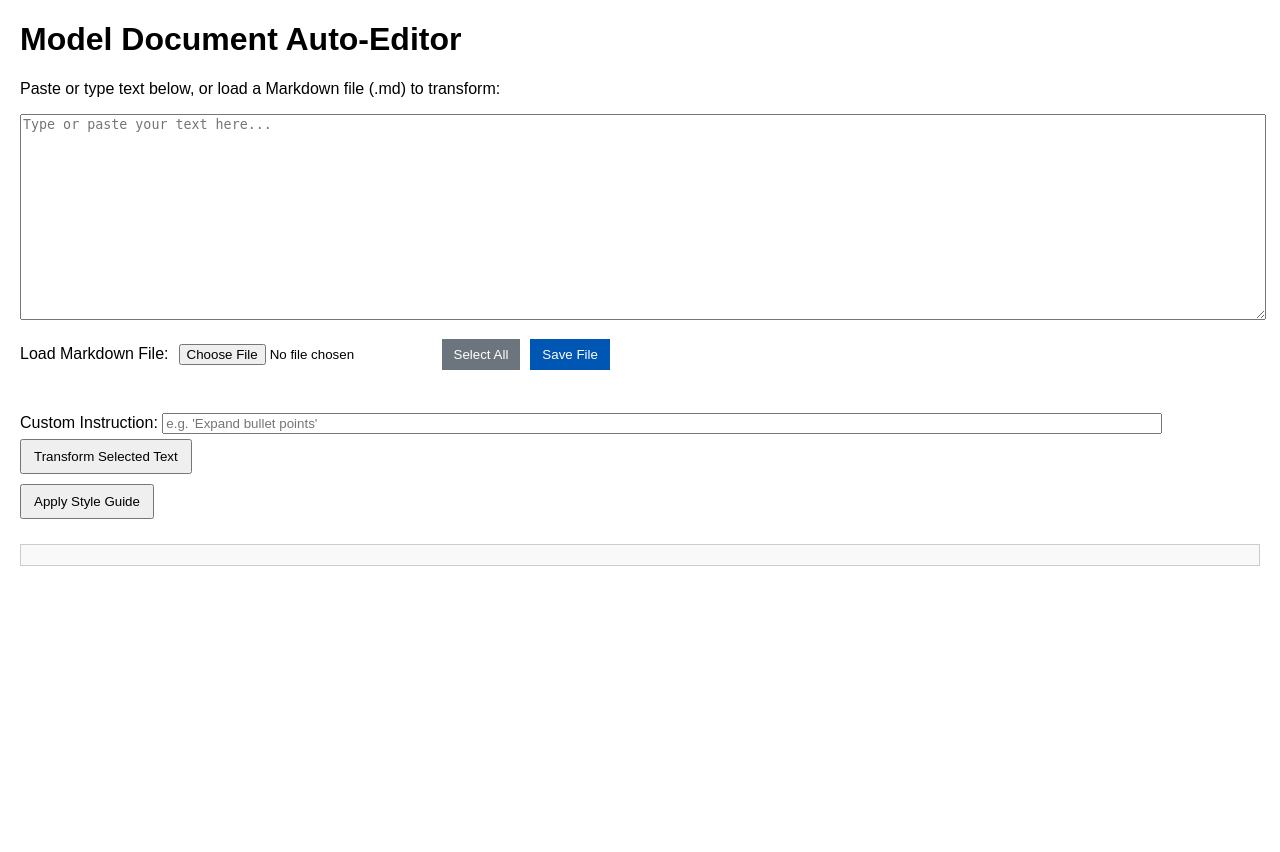
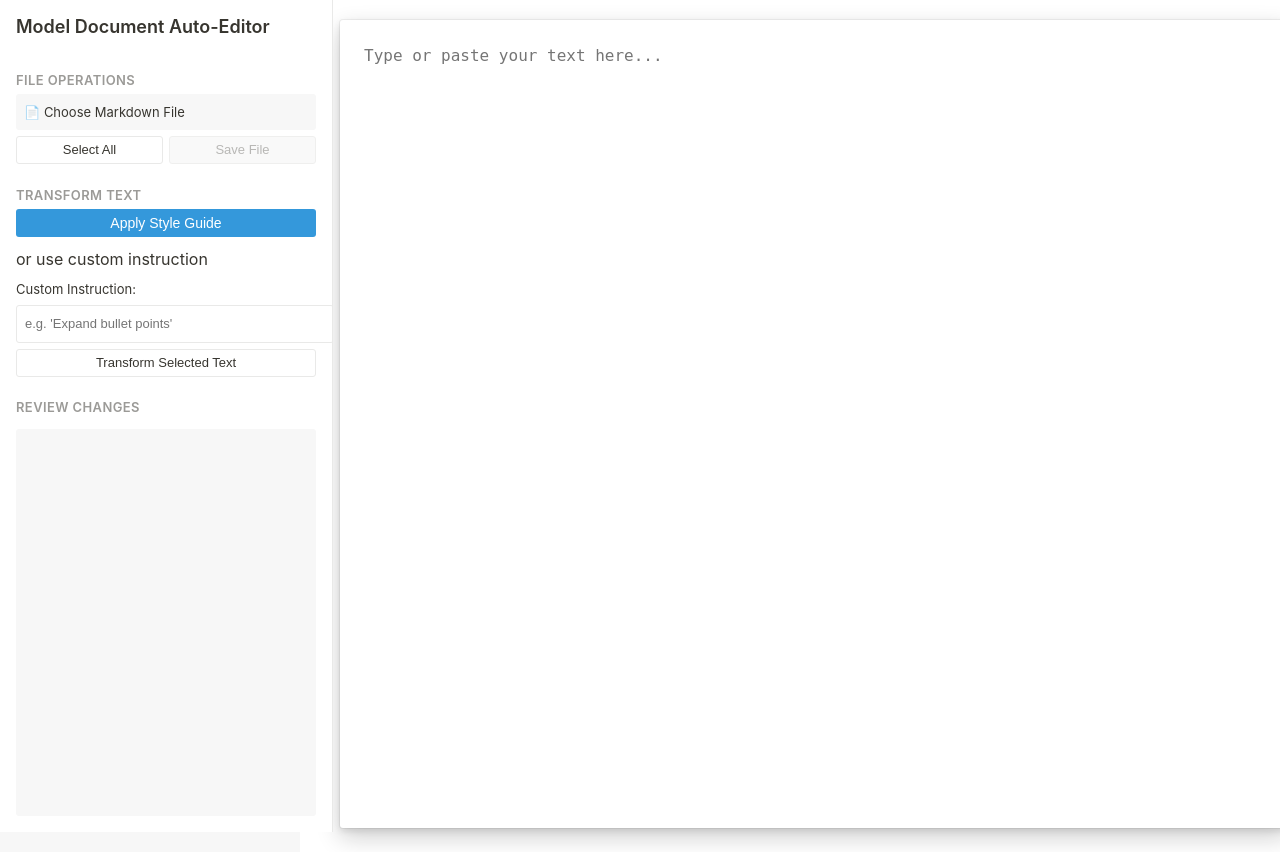
Before and after one commit to benreeve1984/doc_edit, a Flask app: page / in a window 1280 px wide. Before the commit the page ends 566 px from the top, so only its background shows below. Run offline with Flask 3, Linux system fonts and the light colour scheme; some libraries are stand-ins or nearby versions.

Commit message:
Redesign UI with Notion-inspired styling and improved layout
- Implemented a sidebar-based layout with Notion-like color scheme
- Added CSS variables for consistent theming
- Restructured page layout with fixed sidebar and main content area
- Enhanced button and input styling with more modern, compact design
- Improved button and control states with dynamic updates
- Added scrollbar styling and refined typography
- Optimized spacing and visual hierarchy of controls

```diff
--- a/templates/index.html
+++ b/templates/index.html
@@ -4,110 +4,306 @@
   <meta charset="UTF-8" />
   <title>Model Document Auto-Editor</title>
   <style>
+    :root {
+        --notion-white: #ffffff;
+        --notion-bg: #f7f7f7;
+        --notion-text: #37352f;
+        --notion-gray: #9b9a97;
+        --notion-brown: #64473a;
+        --notion-border: #e9e9e8;
+        --notion-hover: #efefef;
+        --sidebar-width: 300px;
+    }
+
     body {
-      margin: 20px;
-      font-family: sans-serif;
+        margin: 0;
+        font-family: -apple-system, BlinkMacSystemFont, "Segoe UI", Helvetica, "Apple Color Emoji", Arial, sans-serif, "Segoe UI Emoji", "Segoe UI Symbol";
+        color: var(--notion-text);
+        background: var(--notion-bg);
+        display: flex;
+        min-height: 100vh;
     }
+
+    .sidebar {
+        width: var(--sidebar-width);
+        padding: 16px;
+        background-color: var(--notion-white);
+        border-right: 1px solid var(--notion-border);
+        position: fixed;
+        height: 100vh;
+        display: grid;
+        grid-template-rows: auto auto 1fr;
+        gap: 12px;
+        overflow: hidden;
+    }
+
+    .main-content {
+        margin-left: var(--sidebar-width);
+        flex: 1;
+        padding: 20px 40px;
+        background: var(--notion-white);
+    }
+
+    h1 {
+        font-size: 18px;
+        font-weight: 600;
+        margin: 0 0 16px 0;
+        color: var(--notion-text);
+    }
+
+    .controls-section {
+        margin-bottom: 0;
+    }
+
+    .controls-section h2 {
+        font-size: 13px;
+        font-weight: 600;
+        margin-bottom: 6px;
+        color: var(--notion-gray);
+        text-transform: uppercase;
+        letter-spacing: 0.03em;
+    }
+
     textarea {
         width: 100%;
-      height: 200px;
+        height: calc(100vh - 40px);
+        resize: none;
+        padding: 24px;
+        border: none;
+        border-radius: 3px;
+        font-size: 16px;
+        line-height: 1.5;
+        color: var(--notion-text);
+        background: var(--notion-white);
+        box-shadow: rgba(15, 15, 15, 0.05) 0px 0px 0px 1px,
+                    rgba(15, 15, 15, 0.1) 0px 3px 6px,
+                    rgba(15, 15, 15, 0.2) 0px 9px 24px;
     }
+
+    .file-controls {
+        display: grid;
+        grid-template-columns: repeat(2, 1fr);
+        gap: 6px;
+    }
+
+    input[type="file"] {
+        display: none;
+    }
+
+    .file-label {
+        grid-column: 1 / -1;  /* Full width */
+        padding: 4px 8px;
+        font-size: 13px;
+        min-height: 28px;
+        display: inline-flex;
+        align-items: center;
+        background: var(--notion-bg);
+        border-radius: 3px;
+        cursor: pointer;
+        color: var(--notion-text);
+    }
+
     #instructionInput {
-      width: 80%;
+        padding: 4px 8px;
+        font-size: 13px;
+        min-height: 28px;
+        width: 100%;
+        border: 1px solid var(--notion-border);
+        border-radius: 3px;
+        background: var(--notion-white);
     }
+
     .button {
-      padding: 8px 12px;
-      margin: 5px 0;
+        padding: 4px 8px;
+        font-size: 13px;
+        min-height: 28px;
+        border-radius: 3px;
         cursor: pointer;
+        font-weight: 500;
+        transition: background 0.1s ease-in;
+        border: 1px solid var(--notion-border);
+        background: var(--notion-white);
+        color: var(--notion-text);
     }
+
+    .button:hover:not(:disabled) {
+        background: var(--notion-hover);
+    }
+
+    .button:disabled {
+        background: var(--notion-bg);
+        color: var(--notion-gray);
+        cursor: not-allowed;
+        opacity: 0.7;
+    }
+
     #result {
-      margin-top: 20px;
-      white-space: pre-wrap; /* preserve line breaks */
-      background: #f9f9f9;
-      border: 1px solid #ccc;
-      padding: 10px;
+        padding: 8px;
+        overflow-y: auto;
+        font-size: 13px;
+        line-height: 1.5;
+        color: var(--notion-text);
+        background: var(--notion-bg);
+        border-radius: 3px;
+        white-space: pre-wrap;  /* Preserve line breaks */
     }
+
+    /* Add styles for bullet points in result area */
+    #result ul {
+        margin: 0;
+        padding-left: 20px;
+    }
+
+    #result li {
+        margin: 4px 0;
+    }
+
+    /* Style the "Style changes applied:" text */
+    #result .changes-header {
+        font-weight: 500;
+        margin: 8px 0 4px 0;
+    }
+
     .highlight {
         background-color: #fff3cd;
         transition: background-color 0.3s;
     }
 
-    .controls {
-      margin: 10px 0;
-    }
-
-    .edit-controls {
-      display: none;  /* Hidden by default */
-      margin-top: 10px;
-    }
-
-    .edit-controls button {
-      margin-right: 10px;
-    }
-
+    /* Custom button styles */
     .accept-button {
-      background-color: #28a745;
+        background: #2ecc71;
         color: white;
         border: none;
     }
 
     .reject-button {
-      background-color: #dc3545;
+        background: #e74c3c;
         color: white;
         border: none;
     }
 
-    .file-controls {
-        margin: 10px 0;
-        display: flex;
-        gap: 10px;
-        align-items: center;
-    }
-
-    .save-button {
-        background-color: #0056b3;
+    #styleGuideButton {
+        background: #3498db;
         color: white;
         border: none;
     }
 
-    .select-all-button {
-        background-color: #6c757d;  /* Gray color */
+    /* Hide edit controls by default */
+    .edit-controls {
+        display: none;
+    }
+
+    .custom-transform-divider {
+        margin: 6px 0;
+    }
+
+    .style-guide-button {
+        padding: 6px 12px;
+        font-size: 14px;
+        background: #3498db;
         color: white;
         border: none;
+    }
+
+    .style-guide-button:hover:not(:disabled) {
+        background: #2980b9;
+    }
+
+    /* Make the transform section more compact */
+    .transform-controls label {
+        margin-bottom: 2px;
+        font-size: 13px;
+    }
+
+    /* Add subtle scrollbar styling */
+    #result::-webkit-scrollbar {
+        width: 8px;
+    }
+
+    #result::-webkit-scrollbar-track {
+        background: var(--notion-bg);
+    }
+
+    #result::-webkit-scrollbar-thumb {
+        background: var(--notion-gray);
+        border-radius: 4px;
+    }
+
+    /* Top section - keep compact */
+    .top-controls {
+        display: grid;
+        gap: 8px;
+    }
+
+    /* Middle section - keep compact */
+    .middle-controls {
+        display: grid;
+        gap: 8px;
+    }
+
+    /* Bottom section - allow to expand */
+    .bottom-controls {
+        display: grid;
+        grid-template-rows: auto 1fr;
+        gap: 8px;
+        overflow: auto;
+    }
+
+    /* Reduce spacing in transform controls */
+    .transform-controls {
+        display: flex;
+        flex-direction: column;
+        gap: 6px;
     }
   </style>
 </head>
 <body>
+  <div class="sidebar">
+    <div class="top-controls">
         <h1>Model Document Auto-Editor</h1>
 
-  <p>Paste or type text below, or load a Markdown file (.md) to transform:</p>
-
-  <textarea id="inputText" placeholder="Type or paste your text here..."></textarea>
-
+        <div class="controls-section">
+            <h2>File Operations</h2>
             <div class="file-controls">
-    <label for="fileLoader">Load Markdown File:</label>
+                <label for="fileLoader" class="file-label">
+                    📄 Choose Markdown File
+                </label>
                 <input type="file" id="fileLoader" accept=".md">
                 <button class="button select-all-button" id="selectAllButton">Select All</button>
                 <button class="button save-button" id="saveButton" disabled>Save File</button>
             </div>
+        </div>
+    </div>
 
-  <br/>
-  <div class="controls">
-    <div class="custom-transform">
+    <div class="middle-controls">
+        <div class="controls-section">
+            <h2>Transform Text</h2>
+            <div class="transform-controls">
+                <button class="button style-guide-button" id="styleGuideButton">Apply Style Guide</button>
+                <div class="custom-transform-divider">
+                    <span>or use custom instruction</span>
+                </div>
                 <label for="instructionInput">Custom Instruction:</label>
                 <input type="text" id="instructionInput" placeholder="e.g. 'Expand bullet points'">
                 <button class="button" id="transformButton">Transform Selected Text</button>
             </div>
-    <div class="style-guide">
-      <button class="button" id="styleGuideButton">Apply Style Guide</button>
         </div>
     </div>
 
+    <div class="bottom-controls">
+        <div class="controls-section">
+            <h2>Review Changes</h2>
+            <div class="edit-controls" id="editControls">
+                <button class="button accept-button" id="acceptButton" disabled>Accept Changes</button>
+                <button class="button reject-button" id="rejectButton" disabled>Reject Changes</button>
+            </div>
+        </div>
         <div id="result"></div>
+    </div>
+  </div>
 
-  <div class="edit-controls" id="editControls">
-    <button class="button accept-button" id="acceptButton">Accept Changes</button>
-    <button class="button reject-button" id="rejectButton">Reject Changes</button>
+  <div class="main-content">
+    <textarea id="inputText" placeholder="Type or paste your text here..."></textarea>
   </div>
 
   <script>
@@ -145,6 +341,7 @@
       const reader = new FileReader();
       reader.onload = (e) => {
         textarea.value = e.target.result;
+        updateButtonStates();
       };
       reader.onerror = (e) => {
         console.error("Error reading file", e);
@@ -155,8 +352,7 @@
 
     // Add listener for textarea changes
     textarea.addEventListener('input', () => {
-      // Enable save button when text is present
-      saveButton.disabled = textarea.value.trim().length === 0;
+      updateButtonStates();
     });
 
     // Add save functionality
@@ -249,8 +445,9 @@
         const after = value.substring(selectionEnd);
         textarea.value = before + tempDiv.textContent + after;
 
-        // Show edit controls
+        // Show edit controls and enable accept/reject buttons
         editControls.style.display = 'block';
+        updateButtonStates();
 
         // Show transformation details
         let resultText = 'Transformation applied successfully:\n\n';
@@ -260,7 +457,7 @@
         if (data.style_changes?.length > 0) {
           resultText += 'Style changes applied:\n';
           data.style_changes.forEach(change => {
-            resultText += `- ${change}\n`;
+            resultText += `• ${change}\n`;  // Use bullet point character
           });
         }
         resultDiv.textContent = resultText;
@@ -305,6 +502,7 @@
 
       textarea.value = tempDiv.textContent;
       editControls.style.display = 'none';
+      updateButtonStates();
       resultDiv.textContent = 'Changes accepted.';
     });
 
@@ -317,6 +515,7 @@
       textarea.value = before + originalText + after;
 
       editControls.style.display = 'none';
+      updateButtonStates();
       resultDiv.textContent = 'Changes rejected.';
     });
 
@@ -325,6 +524,21 @@
         textarea.select();
         textarea.focus();
     });
+
+    // Function to update button states
+    function updateButtonStates() {
+        // Save button state
+        const hasText = textarea.value.trim().length > 0;
+        saveButton.disabled = !hasText;
+
+        // Edit controls state
+        const hasChanges = editControls.style.display === 'block';
+        acceptButton.disabled = !hasChanges;
+        rejectButton.disabled = !hasChanges;
+    }
+
+    // Initial button state update
+    updateButtonStates();
   </script>
 
 </body>
```
Lines whose indentation alone changed are shown as unchanged.
